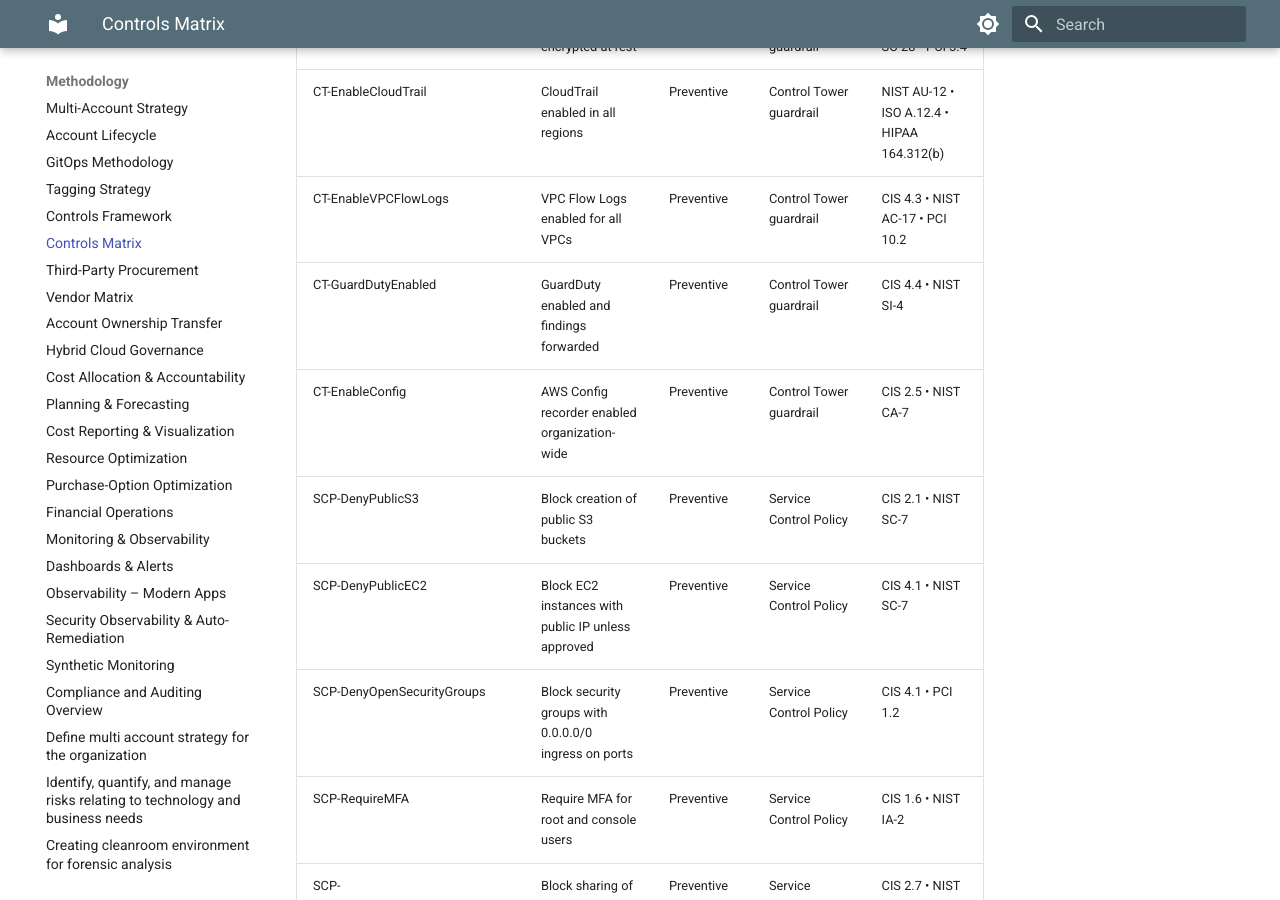
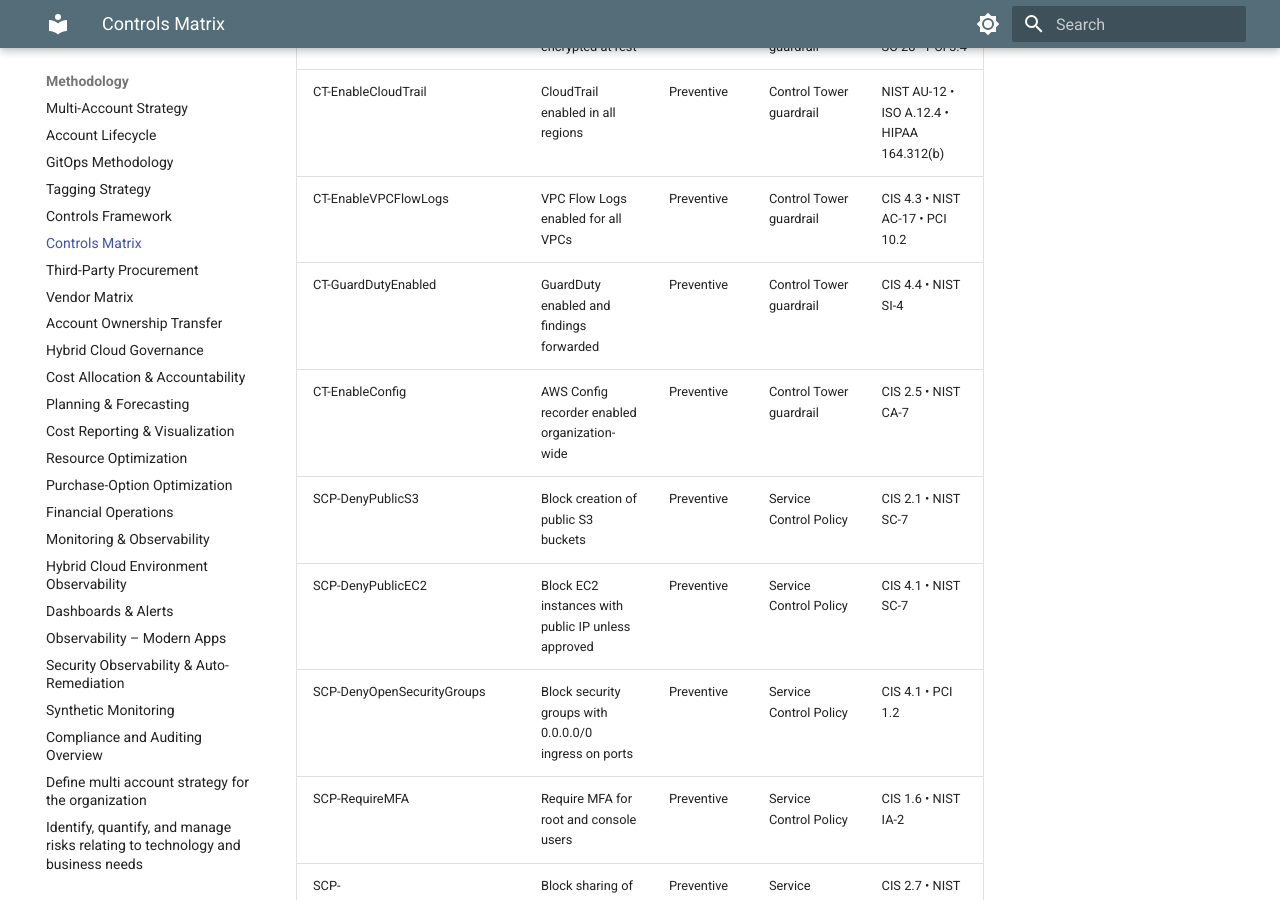
Before and after one commit to zircon-tech/cloud-ops-docs, an MkDocs documentation site: the page built from docs/control-matrix.md, in a window 1280 px wide and 900 px high, scrolled down 378 px. Built offline with MkDocs 1.6.1 and Material for MkDocs 9.7.7, drawn with Linux system fonts in a browser that asks for light colours.

Commit message:
Add hybrid cloud environment observability to navigation

```diff
--- a/mkdocs.yml
+++ b/mkdocs.yml
@@ -64,6 +64,7 @@
   - Purchase-Option Optimization: cost-purchase-optimization.md
   - Financial Operations: financial-operations.md
   - Monitoring & Observability: monitoring-observability-baseline.md
+  - Hybrid Cloud Environment Observability: hybrid-cloud-environment-observability.md
   - Dashboards & Alerts: signal-analytics-visualization.md
   - Observability – Modern Apps: observability-modern-apps.md
   - Security Observability & Auto-Remediation: security-observability.md
```
